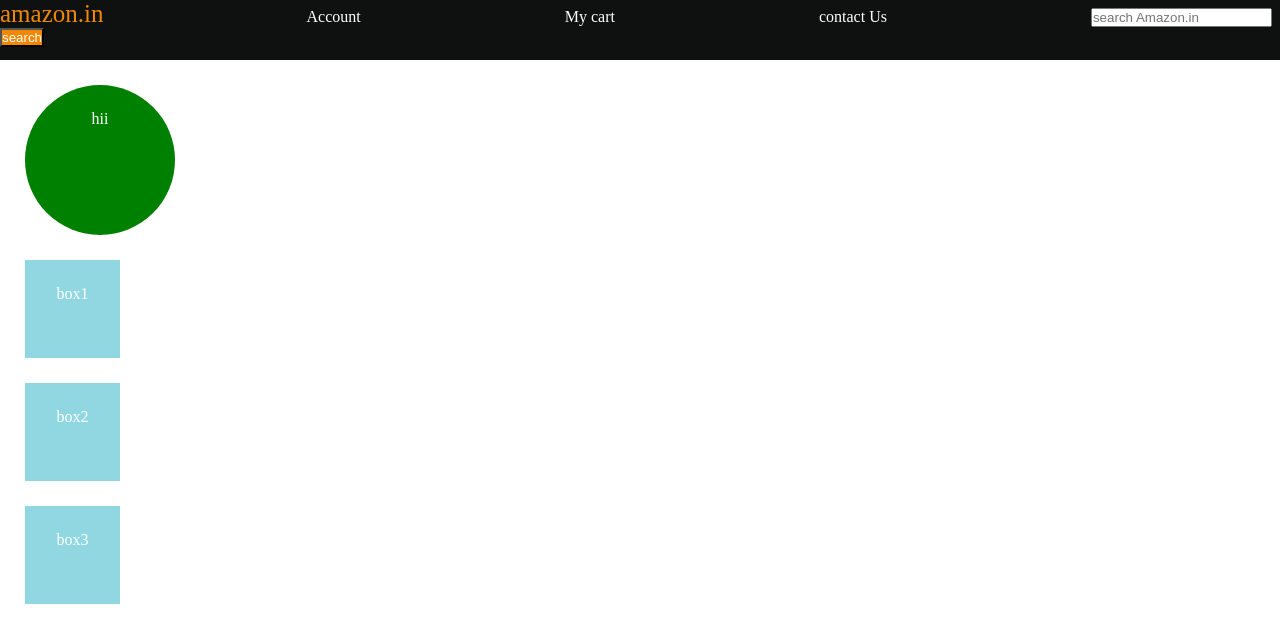
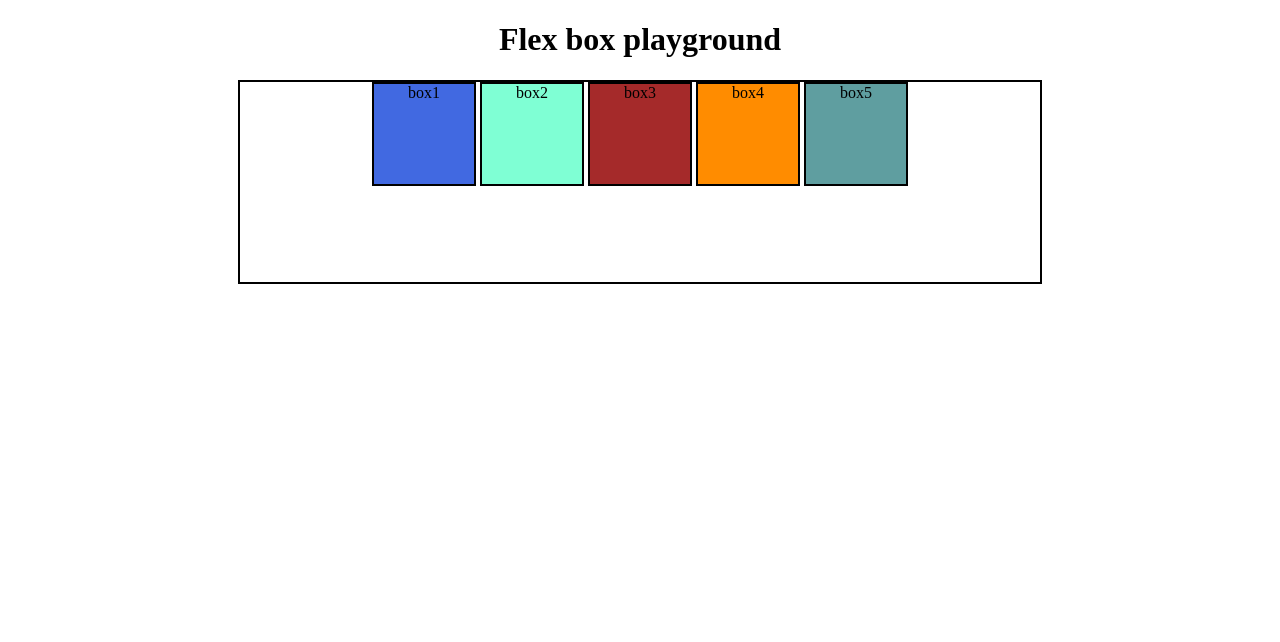
Before and after one commit to Raktimb98/HTML, a plain HTML site: page index.html in a window 1280 px wide. Drawn offline with Linux system fonts and the light colour scheme.

Commit message:
learning flexbox

```diff
--- a/index.html
+++ b/index.html
@@ -3,44 +3,19 @@
 
 <head>
   <meta charset="UTF-8">
+  <link rel="stylesheet" href="styles.css">
   <meta name="viewport" content="width=device-width, initial-scale=1.0">
-  <link rel="stylesheet" href="styles.css">
-  <title>practice</title>
+  <title>flex box</title>
 </head>
 
 <body>
-  <header>
-    <nav id="navbar">
-
-      <a href="https://www.amazon.in/" id="amazon">amazon.in</a>
-
-
-      <a href="https://www.amazon.in/gp/css/homepage.html?ref_=nav_AccountFlyout_ya" id="account">Account</a>
-
-
-      <a id="cart" href="https://www.amazon.in/gp/cart/view.html?ref_=nav_cart">My cart</a>
-
-
-      <a id="contact"
-        href="https://www.amazon.in/gp/help/customer/display.html?nodeId=508510&ref_=nav_em_cs_help_0_1_1_40">contact
-        Us</a>
-
-
-      <input type="search" id="search" placeholder="search Amazon.in">
-      <button id="search-btn">search</button>
-
-    </nav>
-  </header>
-  <main>
-    <div id="div"> hii</div>
-      <div id="box1">box1</div>
-      <div id="box2">box2</div>
-      <div id="box3">box3</div>
-  </main>
-  <footer>
-
-  </footer>
-
+  <h1>Flex box playground</h1>
+  <div id="container">
+    <div id="one">box1</div>
+    <div id="two">box2</div>
+    <div id="three">box3</div>
+    <div id="four">box4</div>
+    <div id="five">box5</div>
   </div>
 </body>
 
--- a/styles.css
+++ b/styles.css
@@ -1,40 +1,30 @@
-*{
-    margin: 0%;
-    padding: 0%;
-    color: white;
+body{
+    margin: 0px;
+    padding: 0px;
+    text-align: center;
 }
-#navbar{
-    background-color:#0f1111;
-    height: 60px;
-
-}
-*{
-    color: white;
-}
-#div{
+div{
     height: 100px;
     width: 100px;
-    background-color: green;
-    border-radius: 50%;
+    display:inline-block;
+    border: 2px solid black;
 }
-#amazon{
-    font-size: 25px;
-    color: #f08804;
-    margin-right: 200px;
-
+#container{
+    width: 800px;
+    height: 200px;
 }
-#search-btn{
-    background-color: #f08804;
+#one{
+    background-color: royalblue;
 }
-a{
-    margin-right: 200px;
-    text-decoration: none;
+#two{
+    background-color:aquamarine;
+    }
+#three{
+    background-color: brown;
 }
-div{
-    width: 45px;
-    height: 48px;
-    padding: 25px;
-    margin: 25px;
-    background-color:rgb(145, 215, 225);
-    text-align: center;
+#four{
+    background-color: darkorange;
 }
+#five{
+    background-color:cadetblue
+}
```
Also changed, not shown: education.html (deleted, +0 -11 lines), 1 other file.
